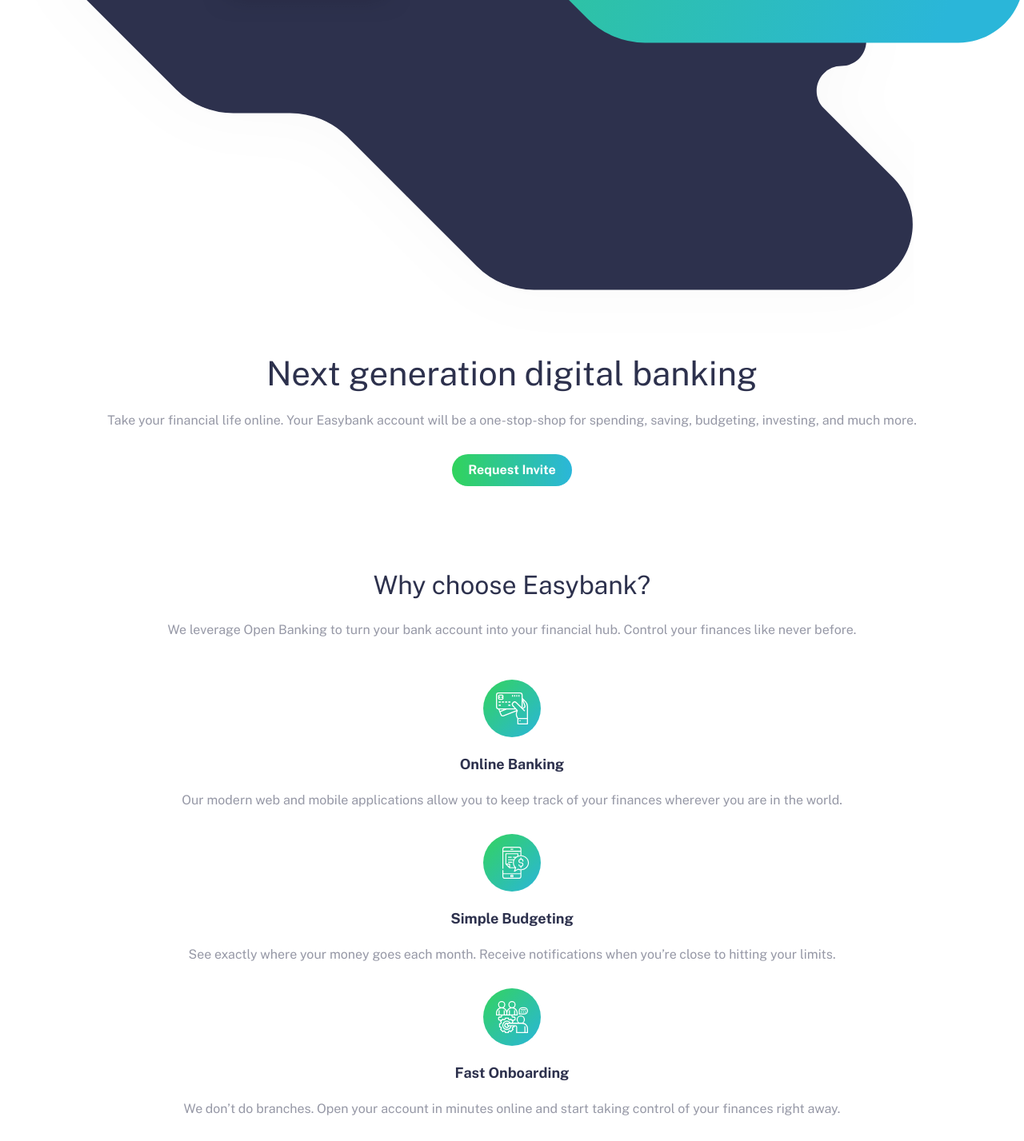
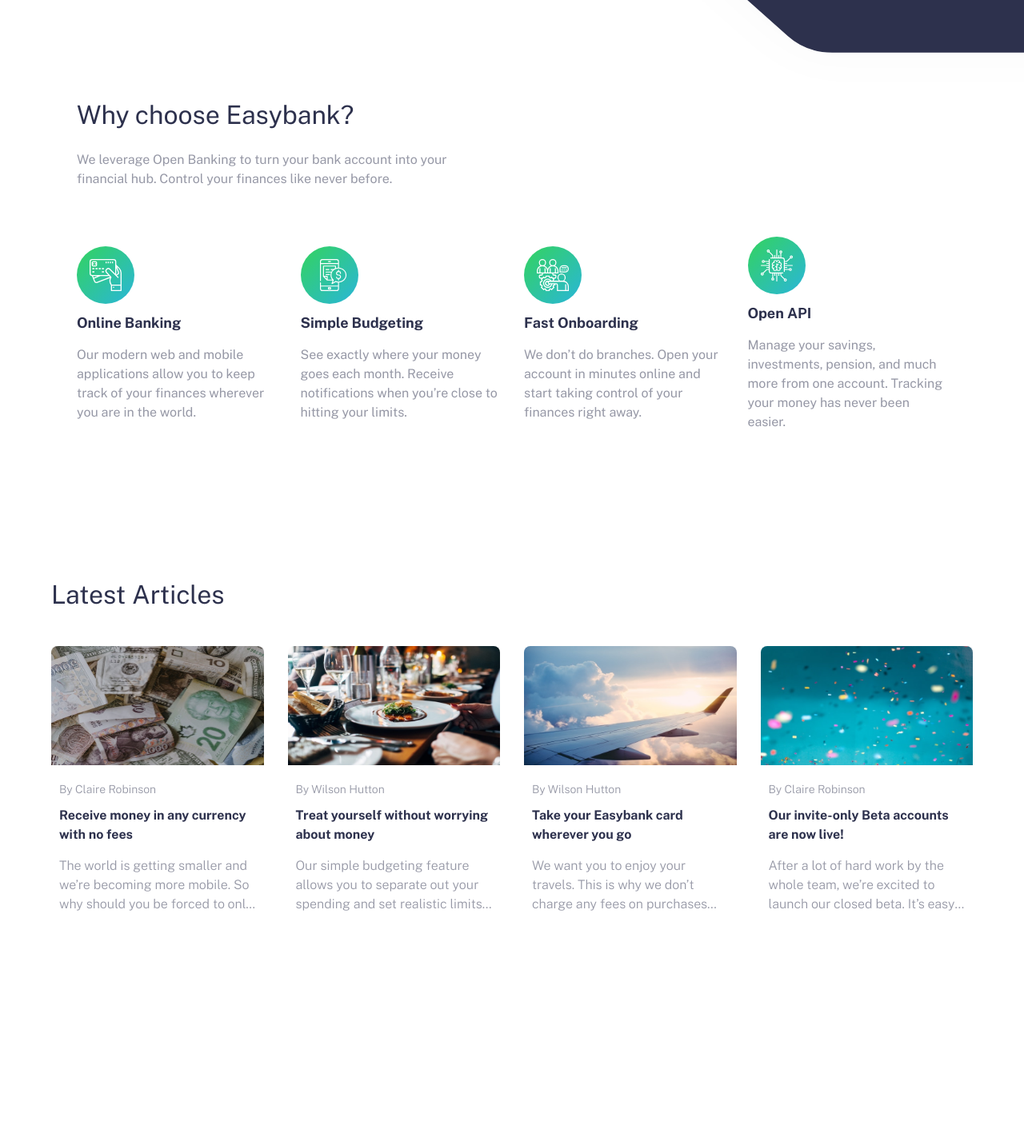
Before and after one commit to halvaradop/easy-bank-master, a React (Vite) app: page / in a window 1280 px wide. Shown: the part 600-2027 px from the top of the page at 80% size. After the commit the page ends 1913 px from the top, so only its background shows below. Built offline with nearby package versions, Linux system fonts and the light colour scheme.

Commit message:
complete main section for desktop device

```diff
--- a/package.json
+++ b/package.json
@@ -14,6 +14,7 @@
     "react-dom": "^18.2.0"
   },
   "devDependencies": {
+    "@tailwindcss/line-clamp": "^0.4.4",
     "@types/react": "^18.0.37",
     "@types/react-dom": "^18.0.11",
     "@vitejs/plugin-react": "^4.0.0",
--- a/src/components/LastArticles.jsx
+++ b/src/components/LastArticles.jsx
@@ -1,12 +1,12 @@
 
 const LastArticles = ({ className = "", create, title, text, img }) => {
     return (
-        <article className={`w-full my-3 overflow-hidden rounded-md ${className}`}>
-            <img src={img} alt="image of an article" />
-            <div className="py-2 px-3 text-blue-100 font-light">
+        <article className={`w-full my-3 sm:my-5 md:my-0 ${className}`}>
+            <img className="w-full max-h-[30rem] rounded-t-md md:h-full base:h-auto base:aspect-video" src={img} alt="image of an article" />
+            <div className="py-2 px-3 text-blue-100 font-light base:py-2 base:px-1">
                 <span className="text-xs">{create}</span>
-                <h3 className="text-blue text-md font-bold">{title}</h3>
-                <p className="text-sm">{text}</p>
+                <h3 className="mt-0.5 mb-1 text-blue text-md font-bold sm:mt-1 sm:mb-1.5 base:text-sm">{title}</h3>
+                <p className="text-sm line-clamp-3">{text}</p>
             </div>
         </article>
     )
--- a/src/components/Main.jsx
+++ b/src/components/Main.jsx
@@ -10,34 +10,36 @@
 
 const Main = () => {
     return (
-        <main>
-            <figure className="relative overflow-hidden">
-                <Picture classImg="w-full" mobile={mobile} desktop={desktop} alt="background image" breakpoint="900px" />
-                <img className="absolute -top-[30%]" src={mockups} alt="mockups of devices" />
+        <main className="overflow-hidden">
+            <section className="base:w-85 base:h-main base:mx-auto base:grid base:grid-cols-[0.6fr_1fr] base:items-center base:gap-x-3">
+                <figure className="max-h-[55rem] relative overflow-hidden base:w-[150%] base:h-full base:max-h-main base:order-1 base:overflow-visible">
+                    <Picture className="h-full block" classImg="w-full max-h-[65rem] base:h-full base:max-h-none" mobile={mobile} desktop={desktop} alt="background image" breakpoint="900px" />
+                    <img className="max-h-[60rem] mx-auto absolute -top-[30%] inset-x-0 base:-top-[15%]" src={mockups} alt="mockups of devices" />
                 </figure>
-            <section className="w-90 mx-auto mb-10 text-center">
-                <h1 className="text-blue text-xl/tight">Next generation digital banking</h1>
+                <section className="w-90 mx-auto mb-10 text-center sm:mb-[15rem] base:w-full base:m-0 base:text-start">
+                    <h1 className="text-blue text-xl/tight sm:text-2xl/tight">Next generation digital banking</h1>
                     <p className="mt-2 mb-3 text-blue-100 text-sm">
                         Take your financial life online. Your Easybank account will be a one-stop-shop
                         for spending, saving, budgeting, investing, and much more.
                     </p>
                     <Button text="Request Invite" color="green-cyan" size="sm2" />
                 </section>
-            <section className="w-90 mx-auto text-center">
-                <article>
+            </section>
+            <section className="w-90 mx-auto text-center base:w-85 base:text-start">
+                <article className="max-w-3xl mx-auto base:ml-0">
                     <h2 className="text-blue text-lg">Why choose Easybank?</h2>
-                    <p className="mt-2 mb-5 text-blue-100 text-sm">
+                    <p className="mt-2 mb-5 text-blue-100 text-sm base:mb-3">
                         We leverage Open Banking to turn your bank account into your financial hub. Control
                         your finances like never before.
                     </p>
                 </article>
-                <section>
-                    {chooses.map((item, key) => <Option key={key} className="my-3" img={item.img} title={item.title} text={item.text} />)}
+                <section className="base:grid base:grid-cols-4 base:items-center base:gap-x-3">
+                    {chooses.map((item, key) => <Option key={key} className="max-w-3xl my-3 mx-auto" img={item.img} title={item.title} text={item.text} />)}
                 </section>
             </section>
-            <section className="w-90 mx-auto my-[20rem]">
-                <h2 className="text-blue text-lg text-center">Latest Articles</h2>
-                <section>
+            <section className="w-90 mx-auto my-[20rem] base:my-[15rem]">
+                <h2 className="text-blue text-lg text-center md:mb-4 base:text-start">Latest Articles</h2>
+                <section className="md:grid md:grid-cols-2 md:gap-x-3 md:gap-y-8 base:grid-cols-4">
                     {articles.map((item, key) => <LastArticles key={key} img={item.img} create={item.create} title={item.title} text={item.text} />)}
                 </section>
             </section>
--- a/src/components/Option.jsx
+++ b/src/components/Option.jsx
@@ -1,19 +1,16 @@
 
-const Option = ({ className, classImg, classTitle, classText, img, title, text }) => {
+const Option = ({ className, img, title, text }) => {
     return (
         <article className={className}>
-            <img className={`mx-auto ${classImg}`} src={img} alt="icon of an option" />
-            <h3 className={`my-2 text-blue text-md font-bold ${classTitle}`}>{title}</h3>
-            <p className={`text-blue-100 text-sm ${classText}`}>{text}</p>
+            <img className="mx-auto base:ml-0" src={img} alt="icon of an option" />
+            <h3 className="mt-1 mb-1.5 text-blue text-md font-bold">{title}</h3>
+            <p className="text-blue-100 text-sm">{text}</p>
         </article>
     )
 }
 
 Option.defaultProps = {
-    className: '',
-    classImg: '',
-    classTitle: '',
-    classText: '',
+    className: "",
 }
 
 export { Option }
--- a/tailwind.config.js
+++ b/tailwind.config.js
@@ -35,7 +35,8 @@
         '9.5': '9.5rem',
         '10': '10rem',
         '85': '85%',
-        '90': '90%'
+        '90': '90%',
+        main: 'calc(100vh - 8rem)'
       },
       fontSize: {
         xs: '1.4rem',
@@ -43,7 +44,9 @@
         md: '1.8rem',
         base: '2.4rem',
         lg: '3.2rem',
-        xl: '4.2rem'
+        xl: '4.2rem',
+        '2xl': '4.5rem',
+        '3xl': '4.8rem'
       },
       borderRadius: {
         sm: '0.6rem',
@@ -63,8 +66,6 @@
     },
   },
   plugins: [
-    plugin(({ matchUtilities }) => {
 
-    }),
   ],
 }
```
Also changed, not shown: 1 other file (tests, documents, lock files or other folders). Lines whose indentation alone changed are shown as unchanged.
